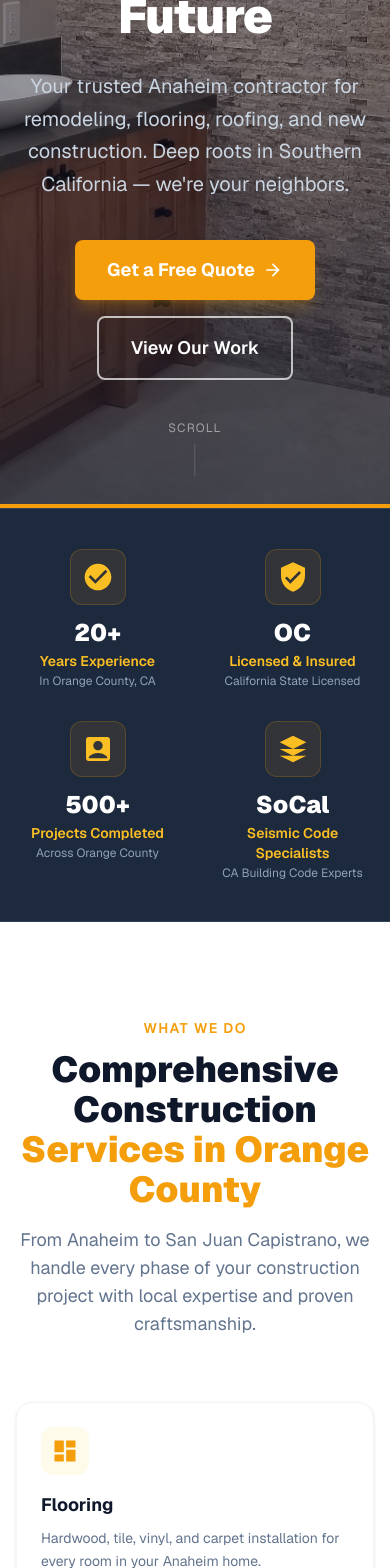
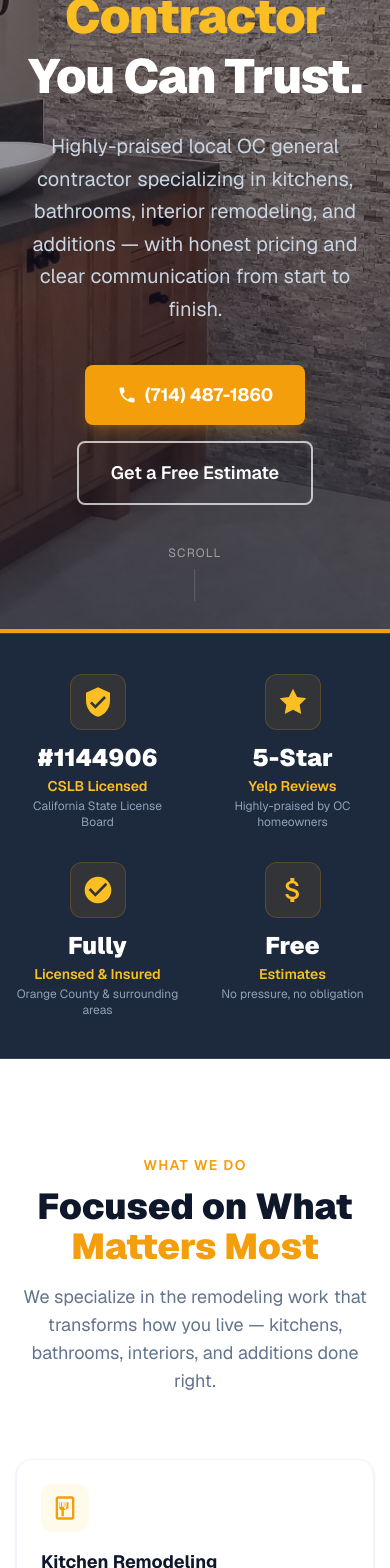
Before and after one commit to davidulloa3/construction-website, a Next.js app: page / in a window 390 px wide. Shown: the part 432-2000 px from the top of the page. Built offline with nearby package versions, Linux system fonts and the light colour scheme.

Commit message:
Updated website with real information

```diff
--- a/src/components/AboutSnapshot.tsx
+++ b/src/components/AboutSnapshot.tsx
@@ -2,29 +2,39 @@ import Link from "next/link";
 
 const values = [
   {
-    title: "Local Expertise",
+    title: "CSLB Licensed #1144906 & Fully Insured",
     description:
-      "Deep knowledge of SoCal building codes, seismic requirements, and OC climate considerations.",
+      "You're protected from day one. Our California contractor's license and full insurance coverage give you peace of mind throughout your project.",
     icon: (
       <svg viewBox="0 0 24 24" className="w-5 h-5 fill-amber-500" aria-hidden="true">
-        <path d="M12 2C8.13 2 5 5.13 5 9c0 5.25 7 13 7 13s7-7.75 7-13c0-3.87-3.13-7-7-7zm0 9.5c-1.38 0-2.5-1.12-2.5-2.5s1.12-2.5 2.5-2.5 2.5 1.12 2.5 2.5-1.12 2.5-2.5 2.5z" />
+        <path d="M12 1L3 5v6c0 5.55 3.84 10.74 9 12 5.16-1.26 9-6.45 9-12V5l-9-4zm-2 16l-4-4 1.41-1.41L10 14.17l6.59-6.59L18 9l-8 8z" />
       </svg>
     ),
   },
   {
-    title: "Quality Craftsmanship",
+    title: "Clean, Respectful Crews",
     description:
-      "Every project receives our full attention to detail from foundation to final finish.",
+      "We treat your home like it's our own — organized job sites, daily clean-up, and crews who show up on time and work with care.",
     icon: (
       <svg viewBox="0 0 24 24" className="w-5 h-5 fill-amber-500" aria-hidden="true">
-        <path d="M12 2l3.09 6.26L22 9.27l-5 4.87 1.18 6.88L12 17.77l-6.18 3.25L7 14.14 2 9.27l6.91-1.01L12 2z" />
+        <path d="M12 2C6.48 2 2 6.48 2 12s4.48 10 10 10 10-4.48 10-10S17.52 2 12 2zm-2 15l-5-5 1.41-1.41L10 14.17l7.59-7.59L19 8l-9 9z" />
       </svg>
     ),
   },
   {
-    title: "Transparent Communication",
+    title: "Clear, Transparent Pricing",
     description:
-      "No surprises — clear timelines, honest pricing, and regular project updates.",
+      "No surprise line items or buried costs. You get a detailed scope with clear allowances so you know exactly what you're investing in.",
+    icon: (
+      <svg viewBox="0 0 24 24" className="w-5 h-5 fill-amber-500" aria-hidden="true">
+        <path d="M11.8 10.9c-2.27-.59-3-1.2-3-2.15 0-1.09 1.01-1.85 2.7-1.85 1.78 0 2.44.85 2.5 2.1h2.21c-.07-1.72-1.12-3.3-3.21-3.81V3h-3v2.16c-1.94.42-3.5 1.68-3.5 3.61 0 2.31 1.91 3.46 4.7 4.13 2.5.6 3 1.48 3 2.41 0 .69-.49 1.79-2.7 1.79-2.06 0-2.87-.92-2.98-2.1h-2.2c.12 2.19 1.76 3.42 3.68 3.83V21h3v-2.15c1.95-.37 3.5-1.5 3.5-3.55 0-2.84-2.43-3.81-4.7-4.4z" />
+      </svg>
+    ),
+  },
+  {
+    title: "Direct Owner Communication",
+    description:
+      "You'll work directly with the owner throughout your project — not a sales rep or middleman. Your calls and questions get real answers.",
     icon: (
       <svg viewBox="0 0 24 24" className="w-5 h-5 fill-amber-500" aria-hidden="true">
         <path d="M20 2H4c-1.1 0-2 .9-2 2v18l4-4h14c1.1 0 2-.9 2-2V4c0-1.1-.9-2-2-2zm-2 12H6v-2h12v2zm0-3H6V9h12v2zm0-3H6V6h12v2z" />
@@ -75,27 +85,26 @@ export default function AboutSnapshot() {
           {/* Right: Content */}
           <div>
             <p className="text-amber-500 font-semibold text-sm uppercase tracking-widest mb-3">
-              About Ulloa Construction
+              Why Choose Us
             </p>
             <h2
               id="about-heading"
               className="text-4xl sm:text-5xl font-black text-slate-900 leading-tight mb-6"
             >
-              Your Neighbors.
+              The Contractor You
               <br />
-              <span className="text-amber-500">Your Builders.</span>
+              <span className="text-amber-500">Actually Deserve.</span>
             </h2>
             <p className="text-slate-600 text-lg leading-relaxed mb-6">
-              Founded in Anaheim, CA, Ulloa Construction has been building and
-              renovating homes across Orange County for over two decades. We're
-              not a national chain — we're your community contractors who
-              understand the unique needs of Southern California homes.
+              Ulloa Construction is a locally-owned Orange County remodeling
+              company built on honest pricing, reliable communication, and
+              craftsmanship that stands up over time. CSLB Lic. #1144906.
             </p>
             <p className="text-slate-600 leading-relaxed mb-8">
-              From Brea to San Juan Capistrano, our team brings local expertise,
-              seismic code knowledge, and a genuine commitment to every project
-              we take on. When you work with us, you're working with people who
-              live and work right here in OC.
+              We specialize in kitchens, bathrooms, interior remodeling, and
+              additions — the work that matters most to how your family lives.
+              Every project gets the same attention to detail, whether it's a
+              single bathroom or a full interior renovation.
             </p>
 
             {/* Values */}
--- a/src/components/HeroSection.tsx
+++ b/src/components/HeroSection.tsx
@@ -33,45 +33,46 @@ export default function HeroSection() {
               className="w-4 h-4 fill-current"
               aria-hidden="true"
             >
-              <path d="M12 2l3.09 6.26L22 9.27l-5 4.87 1.18 6.88L12 17.77l-6.18 3.25L7 14.14 2 9.27l6.91-1.01L12 2z" />
+              <path d="M12 1L3 5v6c0 5.55 3.84 10.74 9 12 5.16-1.26 9-6.45 9-12V5l-9-4zm-2 16l-4-4 1.41-1.41L10 14.17l6.59-6.59L18 9l-8 8z" />
             </svg>
-            20+ Years Serving Orange County, CA
+            CSLB Lic. #1144906 — Licensed & Insured
           </p>
 
           <h1 className="text-5xl sm:text-6xl lg:text-7xl font-black text-white leading-tight tracking-tight mb-6">
-            Building{" "}
-            <span className="text-amber-400">Orange County's</span>
+            Professional Tustin
             <br />
-            Future
+            <span className="text-amber-400">Remodeling Contractor</span>
+            <br />
+            You Can Trust.
           </h1>
 
           <p className="text-xl sm:text-2xl text-slate-300 max-w-2xl mx-auto leading-relaxed mb-10">
-            Your trusted Anaheim contractor for remodeling, flooring, roofing,
-            and new construction. Deep roots in Southern California — we're your
-            neighbors.
+            Highly-praised local OC general contractor specializing in kitchens,
+            bathrooms, interior remodeling, and additions — with honest pricing
+            and clear communication from start to finish.
           </p>
 
           <div className="flex flex-col sm:flex-row items-center justify-center gap-4">
-            <Link
-              href="/contact"
+            <a
+              href="tel:+17144871860"
               className="inline-flex items-center gap-2 bg-amber-500 hover:bg-amber-600 text-white font-bold text-lg px-8 py-4 rounded-lg transition-all hover:scale-105 shadow-lg shadow-amber-500/25"
-              aria-label="Get a free construction quote from Ulloa Construction"
+              aria-label="Call Ulloa Construction at (714) 487-1860"
             >
-              Get a Free Quote
               <svg
                 viewBox="0 0 24 24"
                 className="w-5 h-5 fill-current"
                 aria-hidden="true"
               >
-                <path d="M12 4l-1.41 1.41L16.17 11H4v2h12.17l-5.58 5.59L12 20l8-8z" />
+                <path d="M6.62 10.79c1.44 2.83 3.76 5.14 6.59 6.59l2.2-2.2c.27-.27.67-.36 1.02-.24 1.12.37 2.33.57 3.57.57.55 0 1 .45 1 1V20c0 .55-.45 1-1 1-9.39 0-17-7.61-17-17 0-.55.45-1 1-1h3.5c.55 0 1 .45 1 1 0 1.25.2 2.45.57 3.57.11.35.03.74-.25 1.02l-2.2 2.2z" />
               </svg>
-            </Link>
+              (714) 487-1860
+            </a>
             <Link
-              href="/projects"
+              href="/contact"
               className="inline-flex items-center gap-2 border-2 border-white/70 hover:border-white text-white font-semibold text-lg px-8 py-4 rounded-lg transition-all hover:bg-white/10"
-              aria-label="View Ulloa Construction portfolio and completed projects"
+              aria-label="Get a free estimate from Ulloa Construction"
             >
-              View Our Work
+              Get a Free Estimate
             </Link>
           </div>
         </div>
--- a/src/components/Navbar.tsx
+++ b/src/components/Navbar.tsx
@@ -49,10 +49,13 @@ export default function Navbar() {
               <path d="M10 20v-6h4v6h5v-8h3L12 3 2 12h3v8z" />
             </svg>
           </div>
-          <span className="text-white font-bold text-lg leading-tight">
-            Ulloa
-            <span className="text-amber-400"> Construction</span>
-          </span>
+          <div>
+            <span className="text-white font-bold text-lg leading-tight block">
+              Ulloa
+              <span className="text-amber-400"> Construction</span>
+            </span>
+            <span className="text-slate-400 text-[10px] leading-none">CSLB Lic. #1144906</span>
+          </div>
         </Link>
 
         {/* Desktop nav */}
@@ -72,9 +75,9 @@ export default function Navbar() {
         {/* CTA + mobile toggle */}
         <div className="flex items-center gap-3">
           <a
-            href="tel:+16574002896"
+            href="tel:+17144871860"
             className="hidden sm:flex items-center gap-1.5 text-amber-400 hover:text-amber-300 text-sm font-medium transition-colors"
-            aria-label="Call Ulloa Construction at (657) 400-2896"
+            aria-label="Call Ulloa Construction at (714) 487-1860"
           >
             <svg
               viewBox="0 0 24 24"
@@ -83,7 +86,7 @@ export default function Navbar() {
             >
               <path d="M6.62 10.79c1.44 2.83 3.76 5.14 6.59 6.59l2.2-2.2c.27-.27.67-.36 1.02-.24 1.12.37 2.33.57 3.57.57.55 0 1 .45 1 1V20c0 .55-.45 1-1 1-9.39 0-17-7.61-17-17 0-.55.45-1 1-1h3.5c.55 0 1 .45 1 1 0 1.25.2 2.45.57 3.57.11.35.03.74-.25 1.02l-2.2 2.2z" />
             </svg>
-            (657) 400-2896
+            (714) 487-1860
           </a>
           <Link
             href="/contact"
--- /dev/null
+++ b/src/components/PainPointsSection.tsx
@@ -0,0 +1,71 @@
+import Link from "next/link";
+
+const painPoints = [
+  "Is your kitchen stuck in the 90s with dark cabinets, poor lighting, and not enough counter space?",
+  "Does your bathroom feel cramped, outdated, or hard to clean no matter how much you scrub?",
+  "Are you tired of mismatched flooring, old baseboards, and walls that make your home feel smaller than it is?",
+  "Want clear, itemized pricing so you know exactly what you're investing in before any work starts?",
+  "Looking for a contractor who actually shows up, communicates, and treats your home with respect?",
+  "Need a team that can handle design, permits, and construction so you're not juggling multiple people?",
+];
+
+export default function PainPointsSection() {
+  return (
+    <section
+      className="py-20 bg-slate-50"
+      aria-labelledby="pain-points-heading"
+    >
+      <div className="max-w-5xl mx-auto px-4 sm:px-6 lg:px-8">
+        <div className="text-center mb-12">
+          <p className="text-amber-500 font-semibold text-sm uppercase tracking-widest mb-3">
+            Sound Familiar?
+          </p>
+          <h2
+            id="pain-points-heading"
+            className="text-4xl sm:text-5xl font-black text-slate-900"
+          >
+            If Any of This Sounds
+            <br />
+            <span className="text-amber-500">Like You — Let's Talk.</span>
+          </h2>
+        </div>
+
+        <ul className="space-y-4 mb-12" role="list">
+          {painPoints.map((point) => (
+            <li
+              key={point}
+              className="flex items-start gap-4 bg-white rounded-xl px-6 py-5 border border-slate-100 shadow-sm"
+            >
+              <div
+                className="w-6 h-6 rounded-full bg-amber-500/10 border border-amber-200 flex items-center justify-center flex-shrink-0 mt-0.5"
+                aria-hidden="true"
+              >
+                <svg viewBox="0 0 24 24" className="w-3.5 h-3.5 fill-amber-500">
+                  <path d="M9 16.17L4.83 12l-1.42 1.41L9 19 21 7l-1.41-1.41z" />
+                </svg>
+              </div>
+              <p className="text-slate-700 leading-relaxed">{point}</p>
+            </li>
+          ))}
+        </ul>
+
+        <div className="text-center">
+          <Link
+            href="/contact"
+            className="inline-flex items-center gap-2 bg-amber-500 hover:bg-amber-600 text-white font-bold px-8 py-4 rounded-xl transition-all hover:scale-105 shadow-lg shadow-amber-500/20"
+            aria-label="Get a free estimate from Ulloa Construction"
+          >
+            Get a Free Estimate
+            <svg
+              viewBox="0 0 24 24"
+              className="w-5 h-5 fill-current"
+              aria-hidden="true"
+            >
+              <path d="M12 4l-1.41 1.41L16.17 11H4v2h12.17l-5.58 5.59L12 20l8-8z" />
+            </svg>
+          </Link>
+        </div>
+      </div>
+    </section>
+  );
+}
--- a/src/components/ServicesGrid.tsx
+++ b/src/components/ServicesGrid.tsx
@@ -2,19 +2,32 @@ import Link from "next/link";
 
 const services = [
   {
-    title: "Flooring",
+    title: "Kitchen Remodeling",
     description:
-      "Hardwood, tile, vinyl, and carpet installation for every room in your Anaheim home.",
+      "Layout changes, custom or semi-custom cabinets, countertops, backsplashes, lighting, and flooring built around how your family really uses the space.",
+    href: "/services#kitchen",
     icon: (
       <svg viewBox="0 0 24 24" className="w-7 h-7 fill-current" aria-hidden="true">
-        <path d="M3 13h8V3H3v10zm0 8h8v-6H3v6zm10 0h8V11h-8v10zm0-18v6h8V3h-8z" />
+        <path d="M18 2.01L6 2c-1.1 0-2 .89-2 2v16c0 1.11.9 2 2 2h12c1.1 0 2-.89 2-2V4c0-1.11-.9-1.99-2-1.99zM18 20H6V4h12v16zm-7.5-9h-1V7h-1v4h-1V7H7v4.5c0 1.17.86 2.13 2 2.4V19h2v-5.1c1.14-.27 2-1.23 2-2.4V7h-1.5v4zm4.5 0c0 1.1-.9 2-2 2s-2-.9-2-2V7h1.5v4h1V7H15v4z" />
       </svg>
     ),
   },
   {
-    title: "Remodeling",
+    title: "Bathroom Remodeling",
     description:
-      "Full-scale home remodeling that transforms your OC living spaces with modern design.",
+      "Walk-in showers, custom tile, vanities, waterproofing, and ventilation — designed for both durability and a calm, spa-like feel.",
+    href: "/services#bathroom",
+    icon: (
+      <svg viewBox="0 0 24 24" className="w-7 h-7 fill-current" aria-hidden="true">
+        <path d="M7 6c0-.55-.45-1-1-1s-1 .45-1 1v13H3v2h18v-2h-2V9H8V6h-1zm1 3v10H5v-10h3zm6 0v10h-4V9h4zm5 0v10h-3V9h3z" />
+      </svg>
+    ),
+  },
+  {
+    title: "Interior Remodeling",
+    description:
+      "Flooring, doors, trim, paint, lighting, and wall changes that modernize your home while keeping a clean, organized work environment.",
+    href: "/services#interior",
     icon: (
       <svg viewBox="0 0 24 24" className="w-7 h-7 fill-current" aria-hidden="true">
         <path d="M10 20v-6h4v6h5v-8h3L12 3 2 12h3v8z" />
@@ -22,102 +35,13 @@ const services = [
     ),
   },
   {
-    title: "Kitchen Renovations",
+    title: "Room Additions & ADUs",
     description:
-      "Dream kitchen designs with custom cabinetry, countertops, and fixtures in Orange County.",
-    icon: (
-      <svg viewBox="0 0 24 24" className="w-7 h-7 fill-current" aria-hidden="true">
-        <path d="M18 2.01L6 2c-1.1 0-2 .89-2 2v16c0 1.11.9 2 2 2h12c1.1 0 2-.89 2-2V4c0-1.11-.9-1.99-2-1.99zM18 20H6V4h12v16zm-7.5-9h-1V7h-1v4h-1V7H7v4.5c0 1.17.86 2.13 2 2.4V19h2v-5.1c1.14-.27 2-1.23 2-2.4V7h-1.5v4zm4.5 0c0 1.1-.9 2-2 2s-2-.9-2-2V7h1.5v4h1V7H15v4z" />
-      </svg>
-    ),
-  },
-  {
-    title: "Bathroom Upgrades",
-    description:
-      "Spa-like bathroom renovations with modern tile, fixtures, and custom vanities.",
-    icon: (
-      <svg viewBox="0 0 24 24" className="w-7 h-7 fill-current" aria-hidden="true">
-        <path d="M7 6c0-.55-.45-1-1-1s-1 .45-1 1v13H3v2h18v-2h-2V9H8V6h-1zm1 3v10H5v-10h3zm6 0v10h-4V9h4zm5 0v10h-3V9h3z" />
-      </svg>
-    ),
-  },
-  {
-    title: "New Construction",
-    description:
-      "Custom home builds from the ground up — built to SoCal seismic and code standards.",
-    icon: (
-      <svg viewBox="0 0 24 24" className="w-7 h-7 fill-current" aria-hidden="true">
-        <path d="M12 7V3H2v18h20V7H12zM6 19H4v-2h2v2zm0-4H4v-2h2v2zm0-4H4v-2h2v2zm0-4H4V5h2v2zm4 12H8v-2h2v2zm0-4H8v-2h2v2zm0-4H8v-2h2v2zm0-4H8V5h2v2zm10 12h-8v-2h2v-2h-2v-2h2v-2h-2v-2h8v10zm-2-8h-2v2h2v-2zm0 4h-2v2h2v-2z" />
-      </svg>
-    ),
-  },
-  {
-    title: "Additions",
-    description:
-      "Expand your living space with well-designed room and ADU additions in Orange County.",
+      "Permits, planning, and construction for additions, garage conversions, and ADUs that blend seamlessly with your existing home.",
+    href: "/services#additions",
     icon: (
       <svg viewBox="0 0 24 24" className="w-7 h-7 fill-current" aria-hidden="true">
         <path d="M19 3H5c-1.1 0-2 .9-2 2v14c0 1.1.9 2 2 2h14c1.1 0 2-.9 2-2V5c0-1.1-.9-2-2-2zm-2 10h-4v4h-2v-4H7v-2h4V7h2v4h4v2z" />
-      </svg>
-    ),
-  },
-  {
-    title: "Siding",
-    description:
-      "Durable siding installation and replacement that protects and beautifies your home.",
-    icon: (
-      <svg viewBox="0 0 24 24" className="w-7 h-7 fill-current" aria-hidden="true">
-        <path d="M3 13h2v-2H3v2zm0 4h2v-2H3v2zm0-8h2V7H3v2zm4 4h14v-2H7v2zm0 4h14v-2H7v2zM7 7v2h14V7H7z" />
-      </svg>
-    ),
-  },
-  {
-    title: "Window Installation",
-    description:
-      "Energy-efficient window installation and replacement for Anaheim and OC homes.",
-    icon: (
-      <svg viewBox="0 0 24 24" className="w-7 h-7 fill-current" aria-hidden="true">
-        <path d="M20 3H4v18h16V3zm-2 2v7h-5V5h5zm-7 0v7H6V5h5zm-5 9h5v5H6v-5zm7 5v-5h5v5h-5z" />
-      </svg>
-    ),
-  },
-  {
-    title: "Door Installation",
-    description:
-      "Interior and exterior door installation with precision fitting and quality hardware.",
-    icon: (
-      <svg viewBox="0 0 24 24" className="w-7 h-7 fill-current" aria-hidden="true">
-        <path d="M19 19V5c0-1.1-.9-2-2-2H7c-1.1 0-2 .9-2 2v14H3v2h18v-2h-2zm-8-6v-2h2v2h-2z" />
-      </svg>
-    ),
-  },
-  {
-    title: "Drywall",
-    description:
-      "Professional drywall installation, repair, and finishing for flawless walls.",
-    icon: (
-      <svg viewBox="0 0 24 24" className="w-7 h-7 fill-current" aria-hidden="true">
-        <path d="M3 17.25V21h3.75L17.81 9.94l-3.75-3.75L3 17.25zM20.71 7.04c.39-.39.39-1.02 0-1.41l-2.34-2.34c-.39-.39-1.02-.39-1.41 0l-1.83 1.83 3.75 3.75 1.83-1.83z" />
-      </svg>
-    ),
-  },
-  {
-    title: "Roofing",
-    description:
-      "Complete roofing solutions — installation, repair, and replacement for SoCal homes.",
-    icon: (
-      <svg viewBox="0 0 24 24" className="w-7 h-7 fill-current" aria-hidden="true">
-        <path d="M12 3L2 12h3v9h6v-5h2v5h6v-9h3L12 3zm-1 13v-3h2v3h-2zm1-7c-.55 0-1-.45-1-1s.45-1 1-1 1 .45 1 1-.45 1-1 1z" />
-      </svg>
-    ),
-  },
-  {
-    title: "Painting",
-    description:
-      "Interior and exterior painting with premium finishes and meticulous preparation.",
-    icon: (
-      <svg viewBox="0 0 24 24" className="w-7 h-7 fill-current" aria-hidden="true">
-        <path d="M7 14c-1.66 0-3 1.34-3 3 0 1.31-1.16 2-2 2 .92 1.22 2.49 2 4 2 2.21 0 4-1.79 4-4 0-1.66-1.34-3-3-3zm13.71-9.37l-1.34-1.34c-.39-.39-1.02-.39-1.41 0L9 12.25 11.75 15l8.96-8.96c.39-.39.39-1.02 0-1.41z" />
       </svg>
     ),
   },
@@ -140,27 +64,27 @@ export default function ServicesGrid() {
             id="services-heading"
             className="text-4xl sm:text-5xl font-black text-slate-900 mb-4"
           >
-            Comprehensive Construction
+            Focused on What
             <br />
-            <span className="text-amber-500">Services in Orange County</span>
+            <span className="text-amber-500">Matters Most</span>
           </h2>
           <p className="text-lg text-slate-500 max-w-2xl mx-auto">
-            From Anaheim to San Juan Capistrano, we handle every phase of your
-            construction project with local expertise and proven craftsmanship.
+            We specialize in the remodeling work that transforms how you live —
+            kitchens, bathrooms, interiors, and additions done right.
           </p>
         </div>
 
         {/* Grid */}
         <ul
-          className="grid grid-cols-1 sm:grid-cols-2 lg:grid-cols-3 xl:grid-cols-4 gap-6"
+          className="grid grid-cols-1 sm:grid-cols-2 lg:grid-cols-4 gap-6"
           role="list"
         >
           {services.map((service) => (
             <li key={service.title}>
               <Link
-                href="/services"
+                href={service.href}
                 className="group flex flex-col h-full bg-white border border-slate-100 rounded-2xl p-6 shadow-sm hover:shadow-xl hover:border-amber-200 hover:-translate-y-1 transition-all duration-300"
-                aria-label={`Learn more about ${service.title} services in Orange County`}
+                aria-label={`Learn more about ${service.title}`}
               >
                 <div className="w-12 h-12 rounded-xl bg-amber-50 text-amber-500 group-hover:bg-amber-500 group-hover:text-white flex items-center justify-center mb-4 transition-colors duration-300">
                   {service.icon}
@@ -191,7 +115,7 @@ export default function ServicesGrid() {
           <Link
             href="/services"
             className="inline-flex items-center gap-2 bg-slate-900 hover:bg-slate-800 text-white font-semibold px-8 py-4 rounded-xl transition-colors"
-            aria-label="View all construction services offered by Ulloa Construction"
+            aria-label="View all services offered by Ulloa Construction"
           >
             View All Services
             <svg
--- a/src/components/TrustBar.tsx
+++ b/src/components/TrustBar.tsx
@@ -1,43 +1,43 @@
 const stats = [
+  {
+    icon: (
+      <svg viewBox="0 0 24 24" className="w-8 h-8 fill-amber-400" aria-hidden="true">
+        <path d="M12 1L3 5v6c0 5.55 3.84 10.74 9 12 5.16-1.26 9-6.45 9-12V5l-9-4zm-2 16l-4-4 1.41-1.41L10 14.17l6.59-6.59L18 9l-8 8z" />
+      </svg>
+    ),
+    value: "#1144906",
+    label: "CSLB Licensed",
+    sub: "California State License Board",
+  },
+  {
+    icon: (
+      <svg viewBox="0 0 24 24" className="w-8 h-8 fill-amber-400" aria-hidden="true">
+        <path d="M12 2l3.09 6.26L22 9.27l-5 4.87 1.18 6.88L12 17.77l-6.18 3.25L7 14.14 2 9.27l6.91-1.01L12 2z" />
+      </svg>
+    ),
+    value: "5-Star",
+    label: "Yelp Reviews",
+    sub: "Highly-praised by OC homeowners",
+  },
   {
     icon: (
       <svg viewBox="0 0 24 24" className="w-8 h-8 fill-amber-400" aria-hidden="true">
         <path d="M12 2C6.48 2 2 6.48 2 12s4.48 10 10 10 10-4.48 10-10S17.52 2 12 2zm-2 15l-5-5 1.41-1.41L10 14.17l7.59-7.59L19 8l-9 9z" />
       </svg>
     ),
-    value: "20+",
-    label: "Years Experience",
-    sub: "In Orange County, CA",
+    value: "Fully",
+    label: "Licensed & Insured",
+    sub: "Orange County & surrounding areas",
   },
   {
     icon: (
       <svg viewBox="0 0 24 24" className="w-8 h-8 fill-amber-400" aria-hidden="true">
-        <path d="M12 1L3 5v6c0 5.55 3.84 10.74 9 12 5.16-1.26 9-6.45 9-12V5l-9-4zm-2 16l-4-4 1.41-1.41L10 14.17l6.59-6.59L18 9l-8 8z" />
+        <path d="M11.8 10.9c-2.27-.59-3-1.2-3-2.15 0-1.09 1.01-1.85 2.7-1.85 1.78 0 2.44.85 2.5 2.1h2.21c-.07-1.72-1.12-3.3-3.21-3.81V3h-3v2.16c-1.94.42-3.5 1.68-3.5 3.61 0 2.31 1.91 3.46 4.7 4.13 2.5.6 3 1.48 3 2.41 0 .69-.49 1.79-2.7 1.79-2.06 0-2.87-.92-2.98-2.1h-2.2c.12 2.19 1.76 3.42 3.68 3.83V21h3v-2.15c1.95-.37 3.5-1.5 3.5-3.55 0-2.84-2.43-3.81-4.7-4.4z" />
       </svg>
     ),
-    value: "OC",
-    label: "Licensed & Insured",
-    sub: "California State Licensed",
-  },
-  {
-    icon: (
-      <svg viewBox="0 0 24 24" className="w-8 h-8 fill-amber-400" aria-hidden="true">
-        <path d="M19 3H5c-1.1 0-2 .9-2 2v14c0 1.1.9 2 2 2h14c1.1 0 2-.9 2-2V5c0-1.1-.9-2-2-2zm-7 3c1.93 0 3.5 1.57 3.5 3.5S13.93 13 12 13s-3.5-1.57-3.5-3.5S10.07 6 12 6zm7 13H5v-.23c0-.62.28-1.2.76-1.58C7.47 15.82 9.64 15 12 15s4.53.82 6.24 2.19c.48.38.76.97.76 1.58V19z" />
-      </svg>
-    ),
-    value: "500+",
-    label: "Projects Completed",
-    sub: "Across Orange County",
-  },
-  {
-    icon: (
-      <svg viewBox="0 0 24 24" className="w-8 h-8 fill-amber-400" aria-hidden="true">
-        <path d="M12 2L2 7l10 5 10-5-10-5zM2 17l10 5 10-5M2 12l10 5 10-5" />
-      </svg>
-    ),
-    value: "SoCal",
-    label: "Seismic Code Specialists",
-    sub: "CA Building Code Experts",
+    value: "Free",
+    label: "Estimates",
+    sub: "No pressure, no obligation",
   },
 ];
 
```
Also changed, not shown: src/components/Testimonials.tsx (+28 -33 lines).
